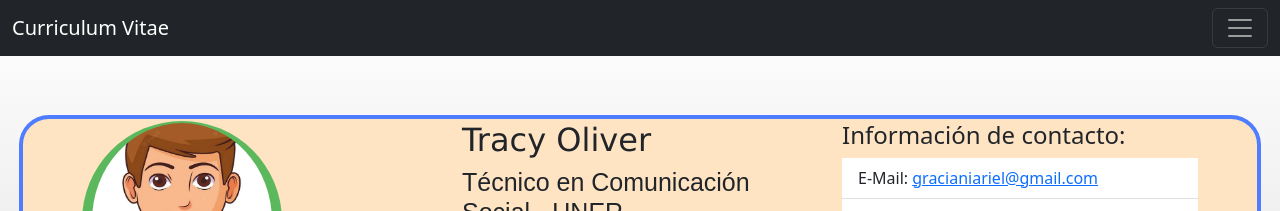
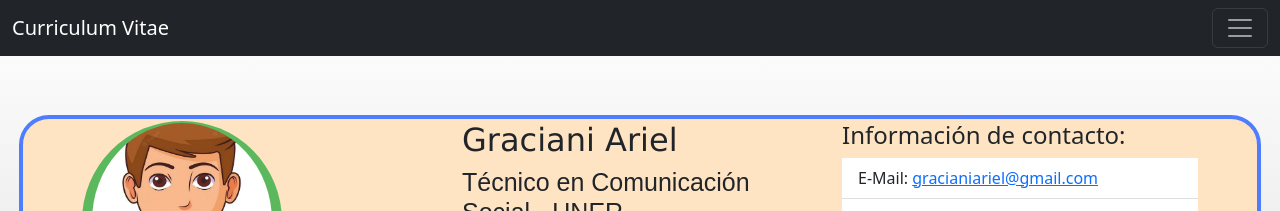
Before and after one commit to arielg852/CV-2023, a plain HTML site: page index.html in a window 1280 px wide. Shown: the top 211 px of the page. Drawn offline with nearby package versions, Linux system fonts and the light colour scheme.

Commit message:
Update index.html

```diff
--- a/index.html
+++ b/index.html
@@ -69,7 +69,7 @@
 
 
              <!-- Información ficticia a modo de ejemplo -->
-                <h2>Tracy Oliver</h2>
+                <h2>Graciani Ariel</h2>
                                           <h3>Técnico en Comunicación Social - UNER</h3>
                                           <h3>Técnico en computación</h3>
                                           <h3>Entre Ríos - Argentina</h3>
```
